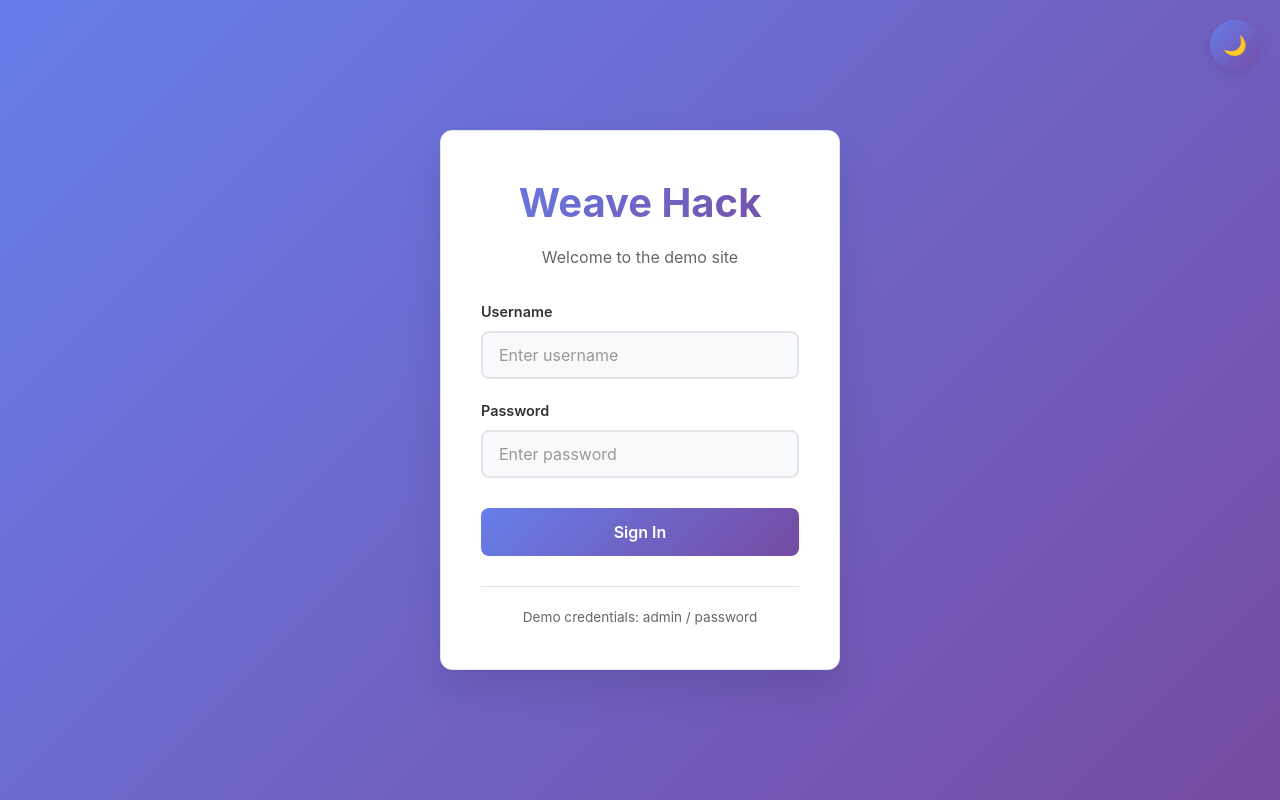
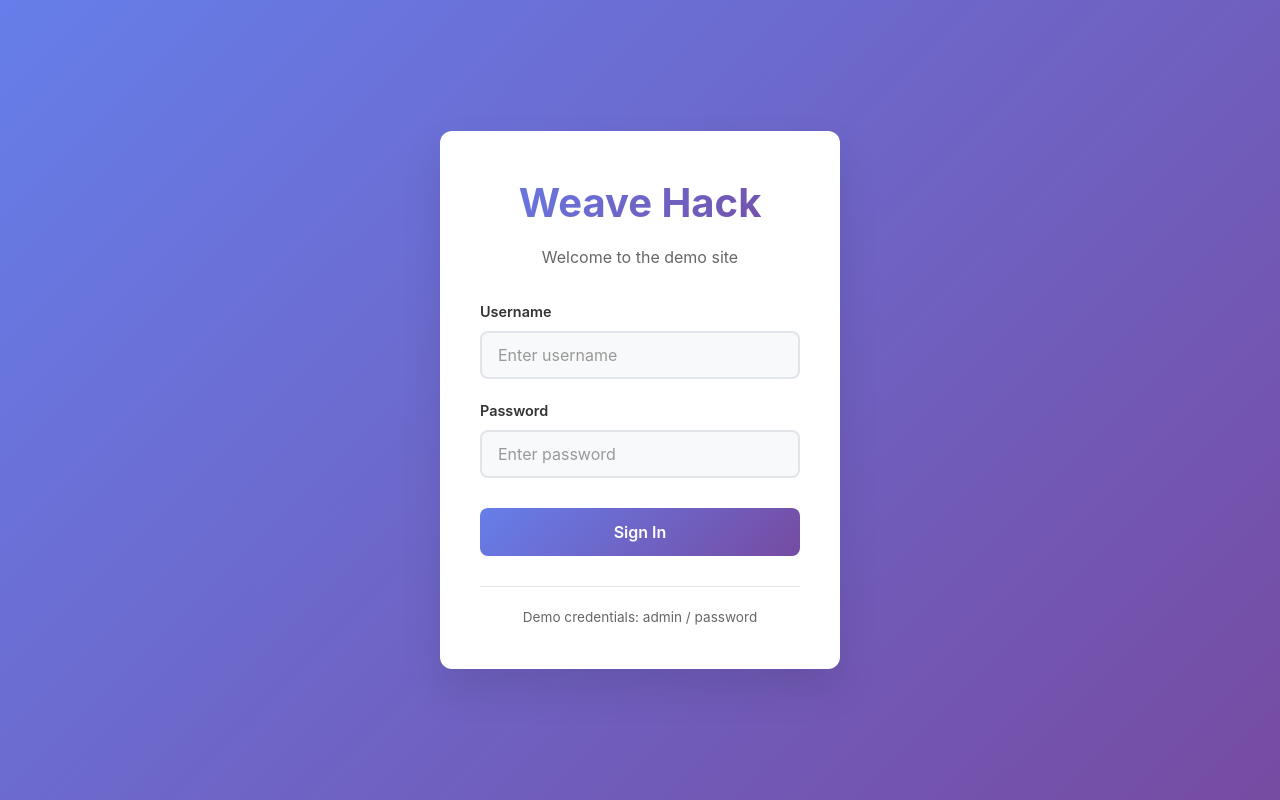
Before and after one commit to NTh1nk/weaveDemo, a React (Create React App) app in the folder weave-demo/: page / in a window 1280 px wide. Built offline with nearby package versions, Linux system fonts and the light colour scheme.

Commit message:
Revert "feat: Add dark mode toggle functionality"
This reverts commit debd3316290b58811f4bdca30183580910efbc88.

```diff
--- a/weave-demo/src/App.css
+++ b/weave-demo/src/App.css
@@ -1,48 +1,3 @@
-/* CSS Variables for theming */
-:root {
-  /* Light theme colors */
-  --bg-primary: #ffffff;
-  --bg-secondary: #f8f9fa;
-  --bg-tertiary: #e1e5e9;
-  --text-primary: #333333;
-  --text-secondary: #666666;
-  --text-muted: #999999;
-  --border-color: #e1e5e9;
-  --shadow-light: rgba(0, 0, 0, 0.1);
-  --shadow-medium: rgba(0, 0, 0, 0.08);
-  --shadow-heavy: rgba(0, 0, 0, 0.12);
-  --gradient-primary: linear-gradient(135deg, #667eea 0%, #764ba2 100%);
-  --gradient-secondary: linear-gradient(135deg, #667eea 0%, #764ba2 100%);
-  --error-bg: #fee;
-  --error-border: #feb2b2;
-  --error-text: #c53030;
-  --success-bg: #f0fff4;
-  --success-border: #9ae6b4;
-  --success-text: #22543d;
-}
-
-/* Dark theme colors */
-.dark-mode {
-  --bg-primary: #1a1a1a;
-  --bg-secondary: #2d2d2d;
-  --bg-tertiary: #404040;
-  --text-primary: #ffffff;
-  --text-secondary: #cccccc;
-  --text-muted: #888888;
-  --border-color: #404040;
-  --shadow-light: rgba(0, 0, 0, 0.3);
-  --shadow-medium: rgba(0, 0, 0, 0.4);
-  --shadow-heavy: rgba(0, 0, 0, 0.5);
-  --gradient-primary: linear-gradient(135deg, #4c63d2 0%, #5a3d8f 100%);
-  --gradient-secondary: linear-gradient(135deg, #4c63d2 0%, #5a3d8f 100%);
-  --error-bg: #2d1b1b;
-  --error-border: #4a2c2c;
-  --error-text: #f56565;
-  --success-bg: #1a2e1a;
-  --success-border: #2d4a2d;
-  --success-text: #68d391;
-}
-
 * {
   margin: 0;
   padding: 0;
@@ -56,45 +11,11 @@ body {
   -webkit-font-smoothing: antialiased;
   -moz-osx-font-smoothing: grayscale;
   line-height: 1.6;
-  background-color: var(--bg-primary);
-  color: var(--text-primary);
-  transition: background-color 0.3s ease, color 0.3s ease;
 }
 
 .App {
   min-height: 100vh;
   width: 100%;
-  position: relative;
-}
-
-/* Dark Mode Toggle Button */
-.dark-mode-toggle {
-  position: fixed;
-  top: 20px;
-  right: 20px;
-  z-index: 1000;
-  background: var(--gradient-primary);
-  border: none;
-  border-radius: 50%;
-  width: 50px;
-  height: 50px;
-  font-size: 1.2rem;
-  cursor: pointer;
-  box-shadow: 0 4px 12px var(--shadow-medium);
-  transition: all 0.3s ease;
-  display: flex;
-  align-items: center;
-  justify-content: center;
-}
-
-.dark-mode-toggle:hover {
-  transform: scale(1.1);
-  box-shadow: 0 6px 16px var(--shadow-heavy);
-}
-
-.dark-mode-toggle:focus {
-  outline: none;
-  box-shadow: 0 0 0 3px rgba(102, 126, 234, 0.3);
 }
 
 /* Remove default button styles */
--- a/weave-demo/src/App.js
+++ b/weave-demo/src/App.js
@@ -1,4 +1,4 @@
-import React, { useState, useEffect } from 'react';
+import React, { useState } from 'react';
 import './App.css';
 import Login from './Login';
 import Dashboard from './Dashboard';
@@ -6,22 +6,6 @@ import Dashboard from './Dashboard';
 function App() {
   const [isLoggedIn, setIsLoggedIn] = useState(false);
   const [username, setUsername] = useState('');
-  const [darkMode, setDarkMode] = useState(() => {
-    // Check for saved dark mode preference or default to light mode
-    const saved = localStorage.getItem('darkMode');
-    return saved ? JSON.parse(saved) : false;
-  });
-
-  // Save dark mode preference to localStorage
-  useEffect(() => {
-    localStorage.setItem('darkMode', JSON.stringify(darkMode));
-    // Apply dark mode class to body
-    if (darkMode) {
-      document.body.classList.add('dark-mode');
-    } else {
-      document.body.classList.remove('dark-mode');
-    }
-  }, [darkMode]);
 
   const handleLogin = (user) => {
     setUsername(user);
@@ -33,25 +17,12 @@ function App() {
     setUsername('');
   };
 
-  const toggleDarkMode = () => {
-    setDarkMode(!darkMode);
-  };
-
   return (
-    <div className={`App ${darkMode ? 'dark-mode' : ''}`}>
-      {/* Dark Mode Toggle Button */}
-      <button
-        className="dark-mode-toggle"
-        onClick={toggleDarkMode}
-        aria-label={darkMode ? 'Switch to light mode' : 'Switch to dark mode'}
-      >
-        {darkMode ? '☀️' : '🌙'}
-      </button>
-
+    <div className="App">
       {isLoggedIn ? (
-        <Dashboard username={username} onLogout={handleLogout} darkMode={darkMode} />
+        <Dashboard username={username} onLogout={handleLogout} />
       ) : (
-        <Login onLogin={handleLogin} darkMode={darkMode} />
+        <Login onLogin={handleLogin} />
       )}
     </div>
   );
--- a/weave-demo/src/Dashboard.css
+++ b/weave-demo/src/Dashboard.css
@@ -1,11 +1,11 @@
 .dashboard-container {
   min-height: 100vh;
-  background: var(--bg-secondary);
+  background: #f8f9fa;
 }
 
 .dashboard-nav {
-  background: var(--bg-primary);
-  box-shadow: 0 2px 10px var(--shadow-light);
+  background: white;
+  box-shadow: 0 2px 10px rgba(0, 0, 0, 0.1);
   padding: 1rem 2rem;
   display: flex;
   justify-content: space-between;
@@ -13,12 +13,11 @@
   position: sticky;
   top: 0;
   z-index: 100;
-  border-bottom: 1px solid var(--border-color);
 }
 
 .nav-brand h2 {
   margin: 0;
-  background: var(--gradient-primary);
+  background: linear-gradient(135deg, #667eea 0%, #764ba2 100%);
   -webkit-background-clip: text;
   -webkit-text-fill-color: transparent;
   background-clip: text;
@@ -33,7 +32,7 @@
 }
 
 .nav-user span {
-  color: var(--text-secondary);
+  color: #666;
   font-weight: 500;
 }
 
@@ -66,14 +65,14 @@
 }
 
 .dashboard-header h1 {
-  color: var(--text-primary);
+  color: #333;
   font-size: 2.5rem;
   font-weight: 700;
   margin: 0 0 1rem 0;
 }
 
 .dashboard-header p {
-  color: var(--text-secondary);
+  color: #666;
   font-size: 1.1rem;
   margin: 0;
 }
@@ -85,36 +84,36 @@
 }
 
 .card {
-  background: var(--bg-primary);
+  background: white;
   border-radius: 12px;
   padding: 2rem;
-  box-shadow: 0 4px 20px var(--shadow-medium);
+  box-shadow: 0 4px 20px rgba(0, 0, 0, 0.08);
   transition: all 0.3s ease;
-  border: 1px solid var(--border-color);
+  border: 1px solid #e1e5e9;
 }
 
 .card:hover {
   transform: translateY(-5px);
-  box-shadow: 0 8px 30px var(--shadow-heavy);
+  box-shadow: 0 8px 30px rgba(0, 0, 0, 0.12);
 }
 
 .card h3 {
-  color: var(--text-primary);
+  color: #333;
   font-size: 1.3rem;
   font-weight: 600;
   margin: 0 0 1rem 0;
   padding-bottom: 0.5rem;
-  border-bottom: 2px solid var(--border-color);
+  border-bottom: 2px solid #f0f0f0;
 }
 
 .card p {
-  color: var(--text-secondary);
+  color: #666;
   line-height: 1.6;
   margin: 0 0 1rem 0;
 }
 
 .card ul {
-  color: var(--text-secondary);
+  color: #666;
   line-height: 1.8;
   margin: 0;
   padding-left: 1.5rem;
--- a/weave-demo/src/Dashboard.js
+++ b/weave-demo/src/Dashboard.js
@@ -1,7 +1,7 @@
 import React from 'react';
 import './Dashboard.css';
 
-function Dashboard({ username, onLogout, darkMode }) {
+function Dashboard({ username, onLogout }) {
   return (
     <div className="dashboard-container">
       <nav className="dashboard-nav">
--- a/weave-demo/src/Login.css
+++ b/weave-demo/src/Login.css
@@ -3,19 +3,18 @@
   display: flex;
   align-items: center;
   justify-content: center;
-  background: var(--gradient-primary);
+  background: linear-gradient(135deg, #667eea 0%, #764ba2 100%);
   padding: 20px;
 }
 
 .login-card {
-  background: var(--bg-primary);
+  background: white;
   border-radius: 12px;
-  box-shadow: 0 20px 40px var(--shadow-light);
+  box-shadow: 0 20px 40px rgba(0, 0, 0, 0.1);
   padding: 40px;
   width: 100%;
   max-width: 400px;
   animation: slideUp 0.6s ease-out;
-  border: 1px solid var(--border-color);
 }
 
 @keyframes slideUp {
@@ -35,18 +34,18 @@
 }
 
 .login-header h1 {
-  color: var(--text-primary);
+  color: #333;
   font-size: 2.5rem;
   font-weight: 700;
   margin: 0 0 10px 0;
-  background: var(--gradient-primary);
+  background: linear-gradient(135deg, #667eea 0%, #764ba2 100%);
   -webkit-background-clip: text;
   -webkit-text-fill-color: transparent;
   background-clip: text;
 }
 
 .login-header p {
-  color: var(--text-secondary);
+  color: #666;
   font-size: 1rem;
   margin: 0;
 }
@@ -64,34 +63,33 @@
 }
 
 .form-group label {
-  color: var(--text-primary);
+  color: #333;
   font-weight: 600;
   font-size: 0.9rem;
 }
 
 .form-group input {
   padding: 12px 16px;
-  border: 2px solid var(--border-color);
+  border: 2px solid #e1e5e9;
   border-radius: 8px;
   font-size: 1rem;
   transition: all 0.3s ease;
-  background: var(--bg-secondary);
-  color: var(--text-primary);
+  background: #f8f9fa;
 }
 
 .form-group input:focus {
   outline: none;
   border-color: #667eea;
-  background: var(--bg-primary);
+  background: white;
   box-shadow: 0 0 0 3px rgba(102, 126, 234, 0.1);
 }
 
 .form-group input::placeholder {
-  color: var(--text-muted);
+  color: #999;
 }
 
 .login-button {
-  background: var(--gradient-primary);
+  background: linear-gradient(135deg, #667eea 0%, #764ba2 100%);
   color: white;
   border: none;
   padding: 14px 20px;
@@ -115,12 +113,12 @@
 }
 
 .error-message {
-  background: var(--error-bg);
-  color: var(--error-text);
+  background: #fee;
+  color: #c53030;
   padding: 12px;
   border-radius: 6px;
   font-size: 0.9rem;
-  border: 1px solid var(--error-border);
+  border: 1px solid #feb2b2;
   text-align: center;
 }
 
@@ -128,11 +126,11 @@
   text-align: center;
   margin-top: 30px;
   padding-top: 20px;
-  border-top: 1px solid var(--border-color);
+  border-top: 1px solid #e1e5e9;
 }
 
 .login-footer p {
-  color: var(--text-secondary);
+  color: #666;
   font-size: 0.85rem;
   margin: 0;
 }
--- a/weave-demo/src/Login.js
+++ b/weave-demo/src/Login.js
@@ -1,7 +1,7 @@
 import React, { useState } from 'react';
 import './Login.css';
 
-function Login({ onLogin, darkMode }) {
+function Login({ onLogin }) {
   const [credentials, setCredentials] = useState({
     username: '',
     password: ''
```
